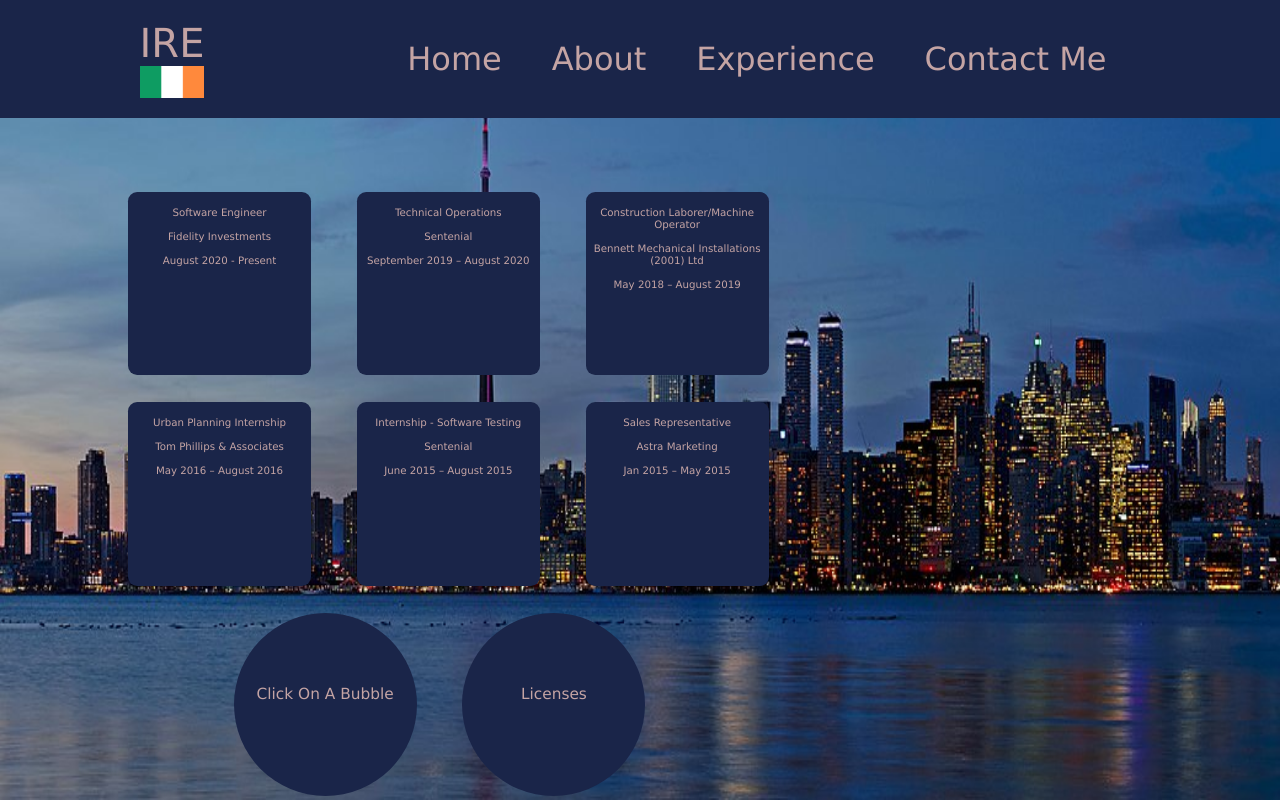
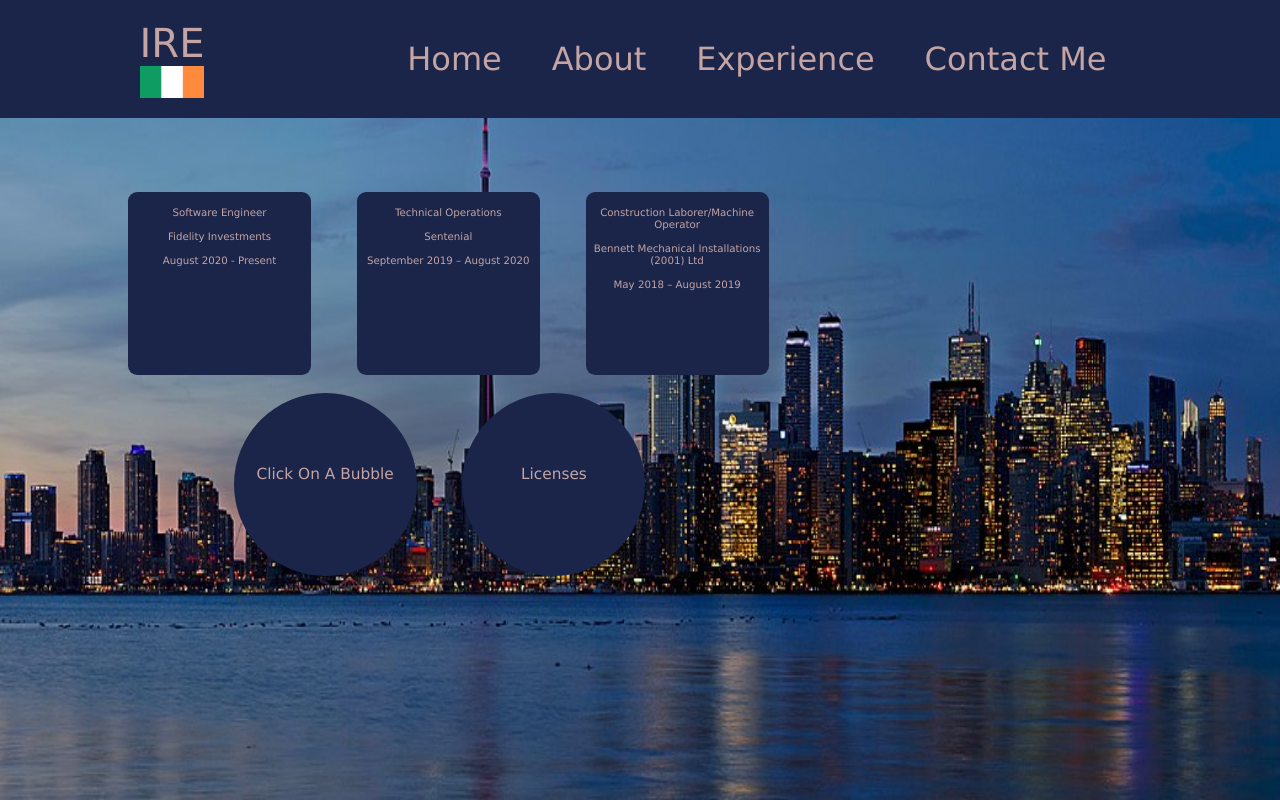
Before and after one commit to stone-monkeys/react-deploy, a React (Create React App) app: page /#/experience in a window 1280 px wide. Built offline with nearby package versions, Linux system fonts and the light colour scheme.

Commit message:
Clean up

```diff
--- a/package.json
+++ b/package.json
@@ -12,6 +12,8 @@
     "@testing-library/react": "^11.2.2",
     "@testing-library/user-event": "^12.6.0",
     "react": "^17.0.1",
+    "react-bootstrap": "^1.6.4",
+    "react-bootstrap-validation": "^0.1.11",
     "react-dom": "^17.0.1",
     "react-router-dom": "^5.2.0",
     "react-scripts": "4.0.1",
--- a/src/Contact.css
+++ b/src/Contact.css
@@ -7,7 +7,7 @@
 .my-links {
   position: relative;
   top:250px;
-  margin:5%;
+  margin:9%;
   font-size:9vw;
   color: white;
   background-color:rgb(26, 37, 73);
--- a/src/Contact.js
+++ b/src/Contact.js
@@ -1,41 +1,18 @@
 import React, { Component } from 'react';
-import {BrowserRouter as Router, Link} from 'react-router-dom';
-import ReactDOM from 'react-dom';
 import './Contact.css';
-import { SocialIcon } from 'react-social-icons';
 import { FontAwesomeIcon } from '@fortawesome/react-fontawesome';
 
-
-
-
 class Contact extends Component {
-
     render() {
-
-
         return (
            <div className="app">
+                <a href="mailto: derrybradley199611@gmail.com" className='my-links'><FontAwesomeIcon icon="envelope"title="Email"  /></a>
 
+                <a href="https://www.linkedin.com/in/derrybradley203/" className='my-links' id="linkedin"><FontAwesomeIcon icon={['fab', 'linkedin']} title="LinkedIn"/></a>
 
-                    <a href="mailto: derrybradley199611@gmail.com" className='my-links'><FontAwesomeIcon icon="envelope"title="Email"  /></a>
-
-
-
-                    <a href="https://www.linkedin.com/in/derrybradley203/" className='my-links' id="linkedin"><FontAwesomeIcon icon={['fab', 'linkedin']} title="LinkedIn"/></a>
-
-
-
-                    <a href="https://github.com/derryb51" className='my-links'><FontAwesomeIcon icon={['fab', 'github']} title="Github"/></a>
-
-
-
-                    <a href="https://gitlab.com/derryb51" className='my-links'><FontAwesomeIcon icon={['fab', 'gitlab']} title="Gitlab" /></a>
-
-
-
+                <a href="https://github.com/derryb51" className='my-links'><FontAwesomeIcon icon={['fab', 'github']} title="Github"/></a>
            </div>
-
-        );    }
+        );
+    }
 }
-
 export default Contact;
--- a/src/Experience.js
+++ b/src/Experience.js
@@ -1,7 +1,6 @@
 import React, { Component } from 'react';
 import {BrowserRouter as Router, Link} from 'react-router-dom';
 import './Experience.css';
-import $ from 'jquery';
 
 
 class Experience extends Component {
@@ -166,53 +165,6 @@
                           </div>
                         }
 
-                <div className="bubbles" id="pfour"
-                    onClick={this.handleClick}>
-                  <p id="textOne">Urban Planning Internship<br/><br/>Tom Phillips & Associates<br/><br/> May 2016 – August 2016</p>
-                </div>
-
-                        {
-                          this.state.isClickedFour &&
-                          <div id="myList">
-                              <ul>
-                                  <li id="item">Conducting extensive research in specific or general project areas</li>
-                                  <li id="item">Write and present formal technical reports on project areas</li>
-                              </ul>
-                              <b>TAP AGAIN TO CLOSE</b>
-                          </div>
-                        }
-
-                <div className="bubbles" id="pfive"
-                    onClick={this.handleClick}>
-                  <p id="textOne">Internship - Software Testing<br/><br/>Sentenial<br/><br/> June 2015 – August 2015</p>
-                </div>
-
-                        {
-                          this.state.isClickedFive &&
-                          <div id="myList">
-                              <ul>
-                                  <li id="item">Identified ways to optimize the software to make it more efficient </li>
-                              </ul>
-                              <b>TAP AGAIN TO CLOSE</b>
-                          </div>
-                        }
-
-                <div className="bubbles" id="psix"
-                  onClick={this.handleClick}>
-                  <p id="textOne">Sales Representative<br/><br/>Astra Marketing <br/><br/> Jan 2015 – May 2015</p>
-                </div>
-
-                        {
-                          this.state.isClickedSix &&
-                          <div id="myList">
-                              <ul>
-                                  <li id="item">Proactively sought new business opportunities in existing and potential business accounts </li>
-                                  <li id="item">Maintained and grew the market share within a specific sales territory </li>
-                              </ul>
-                              <b id="close">TAP AGAIN TO CLOSE</b>
-                          </div>
-                        }
-
                 <div className="bubblestwo">
                   <p id="textTwo">Click On A Bubble</p>
                 </div>
--- a/src/initFontAwesome.js
+++ b/src/initFontAwesome.js
@@ -1,7 +1,6 @@
 import { library } from "@fortawesome/fontawesome-svg-core";
 import {fab, faTwitterSquare, faFacebook, faLinkedin, faGithub, faGitlab  } from "@fortawesome/free-brands-svg-icons";
 import { faEnvelope, faKey } from '@fortawesome/free-solid-svg-icons';
-import { Gitlab } from "react-feather";
 
 function initFontAwesome() {
     library.add(fab, faTwitterSquare, faFacebook, faLinkedin, faGithub, faGitlab, faEnvelope );
```
Also changed, not shown: 2 other files (tests, documents, lock files or other folders).
